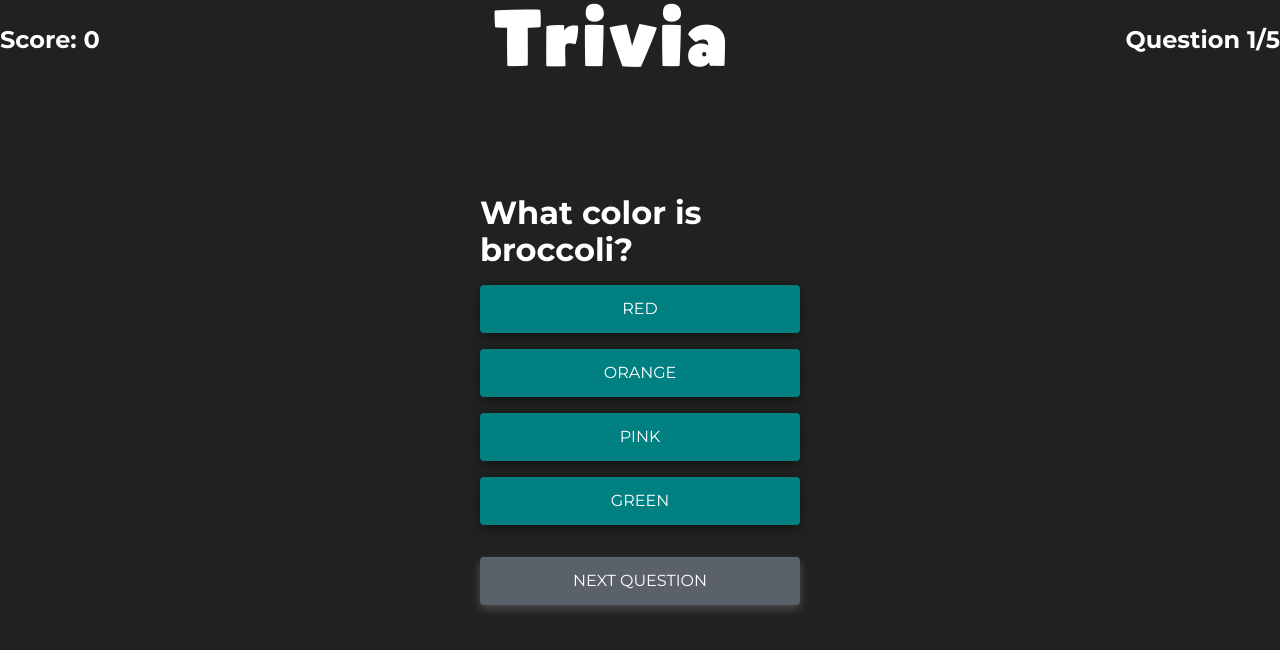
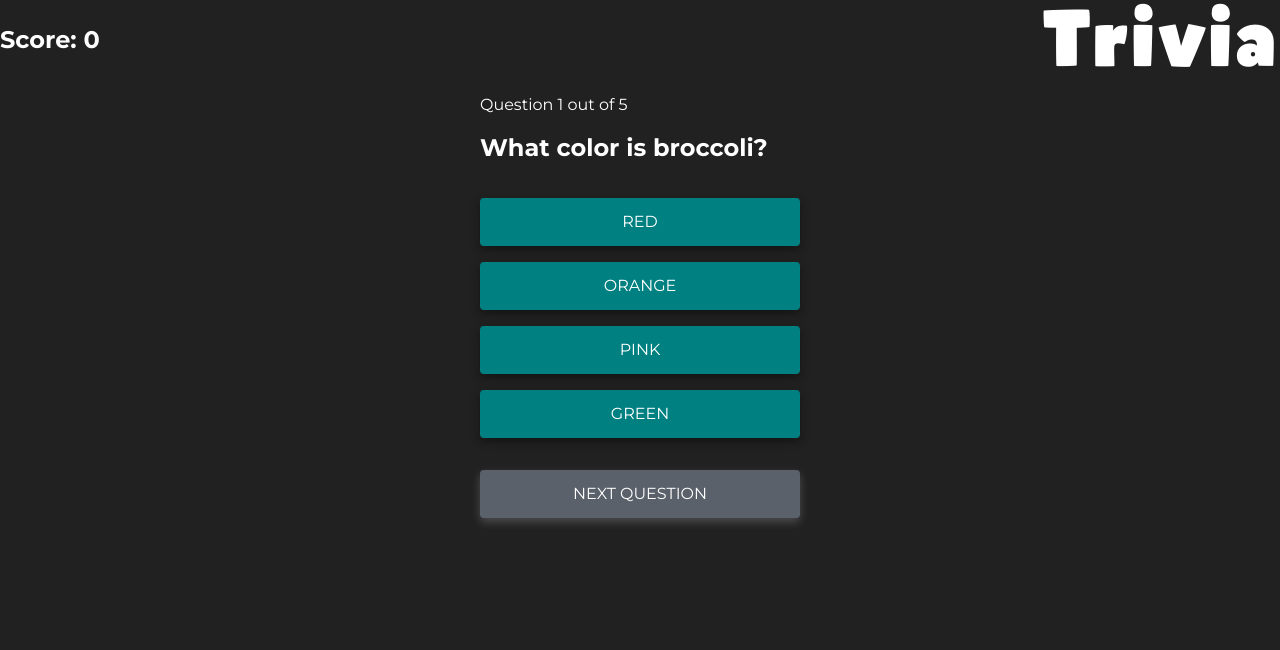
Before and after one commit to domcodesjs/trivia-app, a plain HTML site: page index.html in a window 1280 px wide. Both pictures are taken after a click on the button "START". Drawn offline with nearby package versions, Linux system fonts and the light colour scheme.

Commit message:
replaced some things

```diff
--- a/assets/js/app.js
+++ b/assets/js/app.js
@@ -42,7 +42,12 @@ $(function () {
   /********** TEMPLATE GENERATION FUNCTIONS **********/
   function createQuestion(question) {
     return `
-    <h1>${question.question}</h1>
+    <div>
+      <p>Question ${
+        store.questionNumber + 1
+      } out of ${store.questions.length}</p>
+      <h2>${question.question}</h2>
+    </div>
     <form class="trivia-question">
       ${question.answers
         .map((answer) => `<input type="submit" value=${answer} >`)
@@ -66,7 +71,6 @@ $(function () {
     return `
     <h2>Score: ${store.score}</h2>
     <h1>Trivia</h1>
-    <h2>Question ${store.questionNumber + 1}/${store.questions.length}</h2>
   `;
   }
 
--- a/assets/styles/main.css
+++ b/assets/styles/main.css
@@ -15,7 +15,6 @@ h1 {
 }
 
 main h1 {
-  margin-top: -10vh;
   user-select: none;
 }
 
@@ -58,7 +57,6 @@ main {
   margin: 0 auto;
   display: flex;
   flex-direction: column;
-  justify-content: center;
 }
 
 ul {
```
